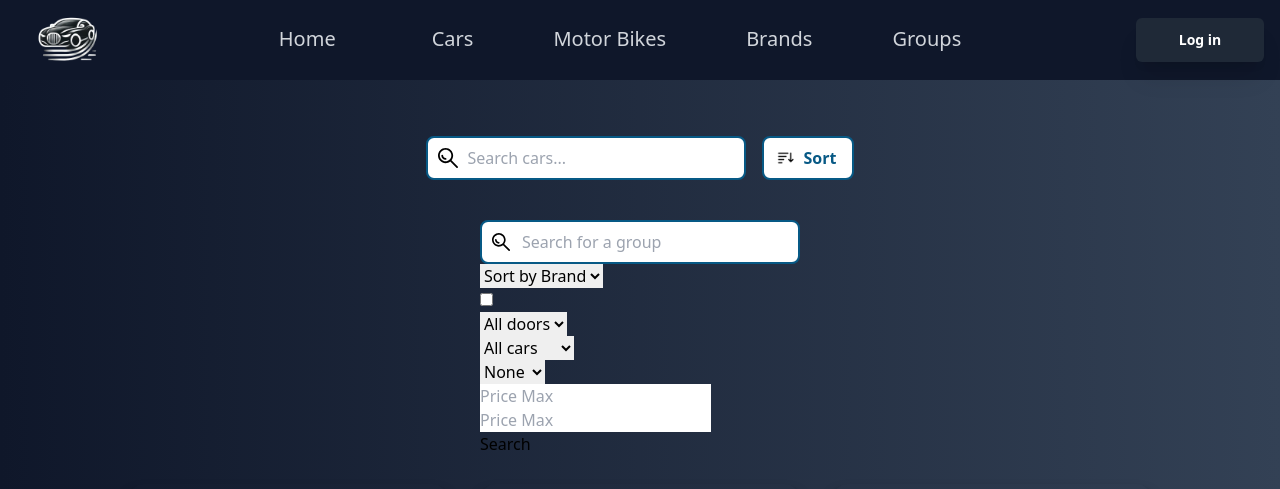
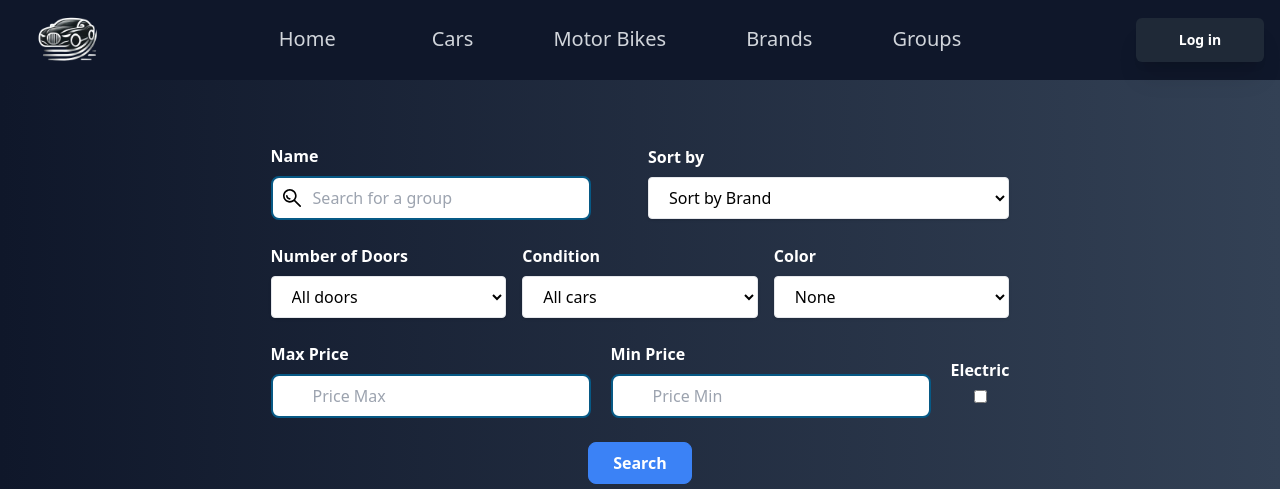
Before and after one commit to monteiroo21/TPW_Project, a Django app: page /cars/ in a window 1280 px wide. Shown: the top 489 px of the page. Run offline with Django 5.2, Linux system fonts and the light colour scheme; data comes from the database, SQL or seed files in the repository; style sheets or scripts are compiled from the project's sources.

Commit message:
car and motos fix design

```diff
--- a/CarStand/app/forms.py
+++ b/CarStand/app/forms.py
@@ -46,7 +46,7 @@ class CarSortAndFilter(forms.Form):
             ("2", "Sort by Price"),
             ("3", "Sort by Year")
         ],
-        widget=forms.Select(attrs={'class': 'form-control'}),
+        widget=forms.Select(attrs={'class': 'form-control block appearance-none w-full bg-white border border-gray-400 hover:border-gray-500 px-4 py-2 pr-8 rounded shadow leading-tight focus:outline-none focus:shadow-outline'}),
         label=''
     )
 
@@ -62,7 +62,7 @@ class CarSortAndFilter(forms.Form):
             ("3", "3 doors"),
             ("5", "5 doors")
         ],
-        widget=forms.Select(attrs={'class': 'form-control'}),
+        widget=forms.Select(attrs={'class': 'form-control block appearance-none w-full bg-white border border-gray-400 hover:border-gray-500 px-4 py-2 pr-8 rounded shadow leading-tight focus:outline-none focus:shadow-outline'}),
         label=''
     )
 
@@ -72,7 +72,7 @@ class CarSortAndFilter(forms.Form):
             ("true", "New Cars"),
             ("false", "Used cars")
         ],
-        widget=forms.Select(attrs={'class': 'form-control'}),
+        widget=forms.Select(attrs={'class': 'form-control block appearance-none w-full bg-white border border-gray-400 hover:border-gray-500 px-4 py-2 pr-8 rounded shadow leading-tight focus:outline-none focus:shadow-outline'}),
         label=''
     )
 
@@ -87,18 +87,79 @@ class CarSortAndFilter(forms.Form):
             ("grey", "grey"),
             ("green", "green")
         ],
-        widget=forms.Select(attrs={'class': 'form-control'}),
+        widget=forms.Select(attrs={'class': 'form-control block appearance-none w-full bg-white border border-gray-400 hover:border-gray-500 px-4 py-2 pr-8 rounded shadow leading-tight focus:outline-none focus:shadow-outline'}),
         label=''
     )
 
     priceMax = forms.DecimalField(
-        widget=forms.TextInput(attrs={'placeholder': 'Price Max'}),
+        widget=forms.TextInput(attrs={'class':'w-80 pl-10 pr-4 py-2 border-2 border-sky-800 bg-white rounded-lg focus:outline-none focus:ring-2 focus:ring-sky-800','placeholder': 'Price Max'}),
         required=False,
         label=''
     )
 
     priceMin = forms.DecimalField(
-        widget=forms.TextInput(attrs={'placeholder': 'Price Max'}),
+        widget=forms.TextInput(attrs={'class':'w-80 pl-10 pr-4 py-2 border-2 border-sky-800 bg-white rounded-lg focus:outline-none focus:ring-2 focus:ring-sky-800','placeholder': 'Price Min'}),
         required=False,
         label=''
     )
+
+
+class MotoSortAndFilter(forms.Form):
+    name = forms.CharField(
+        max_length=100, required=False, widget=forms.TextInput(
+        attrs={
+            'class': 'w-80 pl-10 pr-4 py-2 border-2 border-sky-800 bg-white rounded-lg focus:outline-none focus:ring-2 focus:ring-sky-800',
+                'placeholder': 'Search for a group',
+                'style': 'background-image: url(/static/imgs/search.svg); background-repeat: no-repeat; background-position: 10px center; background-size: 18px;'
+            }
+            ),
+            label=''
+        )
+
+    sort = forms.ChoiceField(
+        choices=[
+            ("1", "Sort by Brand"),
+            ("2", "Sort by Price"),
+            ("3", "Sort by Year")
+        ],
+        widget=forms.Select(attrs={'class': 'form-control block appearance-none w-full bg-white border border-gray-400 hover:border-gray-500 px-4 py-2 pr-8 rounded shadow leading-tight focus:outline-none focus:shadow-outline'}),
+        label=''
+    )
+
+
+    newOrUsed = forms.ChoiceField(
+        choices=[
+            ("All", "All cars"),
+            ("true", "New Cars"),
+            ("false", "Used cars")
+        ],
+        widget=forms.Select(attrs={'class': 'form-control block appearance-none w-full bg-white border border-gray-400 hover:border-gray-500 px-4 py-2 pr-8 rounded shadow leading-tight focus:outline-none focus:shadow-outline'}),
+        label=''
+    )
+
+
+    color = forms.ChoiceField(
+        choices=[
+            ("None", "None"),
+            ("blue", "blue"),
+            ("red", "red"),
+            ("white", "white"),
+            ("black", "black"),
+            ("grey", "grey"),
+            ("green", "green")
+        ],
+        widget=forms.Select(attrs={'class': 'form-control block appearance-none w-full bg-white border border-gray-400 hover:border-gray-500 px-4 py-2 pr-8 rounded shadow leading-tight focus:outline-none focus:shadow-outline'}),
+        label=''
+    )
+
+    priceMax = forms.DecimalField(
+        widget=forms.TextInput(attrs={'class':'w-80 pl-10 pr-4 py-2 border-2 border-sky-800 bg-white rounded-lg focus:outline-none focus:ring-2 focus:ring-sky-800','placeholder': 'Price Max'}),
+        required=False,
+        label=''
+    )
+
+    priceMin = forms.DecimalField(
+        widget=forms.TextInput(attrs={'class':'w-80 pl-10 pr-4 py-2 border-2 border-sky-800 bg-white rounded-lg focus:outline-none focus:ring-2 focus:ring-sky-800','placeholder': 'Price Min'}),
+        required=False,
+        label=''
+    )
--- a/CarStand/app/templates/cars.html
+++ b/CarStand/app/templates/cars.html
@@ -1,53 +1,107 @@
-{% extends "index.html" %}
+{% extends "index.html" %} {% block content %} {% load static %}
+<div class="flex flex-col items-center mx-16">
+  <form action="." method="post" class="space-y-6">
+    {% csrf_token %}
 
-{% block content %}
-{% load static %}
-<div class="flex flex-col items-center mx-20">
-    <div class="flex justify-center gap-4 w-full mb-6 py-4">
-        <div class="relative w-80">
-            <input type="text" placeholder="Search cars..."
-                class="w-full pl-10 pr-4 py-2 border-2 border-sky-800 bg-white rounded-lg focus:outline-none focus:ring-2 focus:ring-sky-800">
-            <img src="{% static 'imgs/search.svg' %}" alt="Search Icon"
-                class="absolute left-3 top-1/2 transform -translate-y-1/2 w-5 h-5 text-gray-500">
+    <!-- Nome do Carro -->
+    <div class="flex items-center space-x-4">
+      <div class="flex-1">
+        <label for="id_name" class="block text-white font-semibold mb-2"
+          >Name</label
+        >
+        {{ form.name }}
       </div>
 
-        <div class="relative">
-            <button onclick="toggleDropdown()" id="dropdownButton"
-                class="flex items-center bg-white text-sky-800 text-base border-2 border-sky-800 font-bold pl-10 pr-4 py-2 rounded-lg hover:bg-sky-950 focus:outline-none relative">
-                <img src="{% static 'imgs/sort.png' %}" alt="Sort Icon"
-                    class="absolute left-3 top-1/2 transform -translate-y-1/2 w-5 h-5 text-gray-500">
-                Sort
-            </button>
-            <div id="dropdownMenu"
-                class="hidden absolute right-0 mt-2 w-48 bg-white rounded-lg shadow-lg border border-gray-200">
-                <a href="#" class="block px-4 py-2 text-gray-700 hover:bg-gray-100" onclick="closeDropdown()">Filter by
-                    Price</a>
-                <a href="#" class="block px-4 py-2 text-gray-700 hover:bg-gray-100" onclick="closeDropdown()">Filter by
-                    Brand</a>
-                <a href="#" class="block px-4 py-2 text-gray-700 hover:bg-gray-100" onclick="closeDropdown()">Filter by
-                    Year</a>
+      <!-- Tipo de Ordenação -->
+      <div class="flex-1">
+        <label for="id_sort" class="block text-white font-semibold mb-2"
+          >Sort by</label
+        >
+        {{ form.sort }}
+      </div>
+    </div>
+
+
+
+    <!-- Número de Portas, Novo ou Usado, Cor - Linha única -->
+    <div class="flex items-center space-x-4">
+      <div class="flex-1">
+        <label for="id_numberDoors" class="block text-white font-semibold mb-2"
+          >Number of Doors</label
+        >
+        {{ form.numberDoors }}
+      </div>
+
+      <div class="flex-1">
+        <label for="id_newOrUsed" class="block text-white font-semibold mb-2"
+          >Condition</label
+        >
+        {{ form.newOrUsed }}
+      </div>
+
+      <div class="flex-1">
+        <label for="id_color" class="block text-white font-semibold mb-2"
+          >Color</label
+        >
+        {{ form.color }}
+      </div>
+    </div>
+
+
+    <!-- Preço Máximo e Mínimo + Is Electric na mesma linha -->
+    <div class="flex items-center space-x-5">
+        <!-- Max Price -->
+        <div class="flex-1">
+            <label for="id_priceMax" class="block text-white font-semibold mb-2">Max Price</label>
+            {{ form.priceMax }}
+        </div>
+
+        <!-- Min Price -->
+        <div class="flex-1" >
+            <label for="id_priceMin" class="block text-white font-semibold mb-2">Min Price</label>
+            {{ form.priceMin }}
+        </div>
+
+        <!-- Is Electric -->
+        <div class="flex-1 flex flex-col items-center">
+            <label for="id_isElectric" class="block text-white font-semibold mb-2">Electric</label>
+            <div class="flex justify-center">
+                {{ form.isElectric }}
             </div>
         </div>
     </div>
 
-    <form action="." method="post">
-        {% csrf_token %}
-        {{ form }}
-        <input type="submit" value="Search">
+    <!-- Botão de Enviar -->
+    <div class="text-center">
+      <button
+        type="submit"
+        class="bg-blue-500 hover:bg-blue-700 text-white font-semibold py-2 px-6 border border-blue-500 rounded-lg"
+      >
+        Search
+      </button>
+    </div>
   </form>
 
   <div class="flex gap-8 w-full py-6 px-2 mt-1 justify-center flex-wrap">
     {% for car in cars %}
     <div
-            class="w-80 h-96 rounded-2xl shadow-lg shadow-zinc-950 p-2 flex flex-col justify-between items-center mb-8">
-            <img src="{{ car.image.url }}" alt="{{ car.model }}" class="w-full h-52 object-contain">
+      class="w-80 h-96 rounded-2xl shadow-lg shadow-zinc-950 p-2 flex flex-col justify-between items-center mb-8"
+    >
+      <img
+        src="{{ car.image.url }}"
+        alt="{{ car.model }}"
+        class="w-full h-52 object-contain"
+      />
 
       <div class="w-full text-center bg-white py-1 rounded-xl mt-auto">
-                <h2 class="text-lg font-bold">{{ car.model.brand.name }} {{ car.model.name }}</h2>
+        <h2 class="text-lg font-bold">
+          {{ car.model.brand.name }} {{ car.model.name }}
+        </h2>
         <p class="text-sm text-gray-600">Price: {{ car.price }}€</p>
         <a href="{% url 'car_detail' car.id %}">
           <button
-                        class="mt-6 bg-sky-800 text-white text-base font-bold px-3 py-1 rounded-lg hover:bg-sky-950 focus:outline-none mb-2">
+            class="mt-6 bg-sky-800 text-white text-base font-bold px-3 py-1 rounded-lg hover:bg-sky-950 focus:outline-none mb-2"
+          >
             View Details
           </button>
         </a>
@@ -56,12 +110,10 @@
     {% endfor %}
   </div>
 </div>
-{% endblock %}
-
-{% block extra_content %}
-<link href="{% static 'content/style.css' %}" rel="stylesheet">
-<link href="{% static 'content/tailwind.css' %}" rel="stylesheet">
-<link href="{% static 'content/stylespages.css' %}" rel="stylesheet">
+{% endblock %} {% block extra_content %}
+<link href="{% static 'content/style.css' %}" rel="stylesheet" />
+<link href="{% static 'content/tailwind.css' %}" rel="stylesheet" />
+<link href="{% static 'content/stylespages.css' %}" rel="stylesheet" />
 
 <script>
   function toggleDropdown() {
@@ -77,7 +129,10 @@
   window.addEventListener("click", function (event) {
     var dropdownMenu = document.getElementById("dropdownMenu");
     var dropdownButton = document.getElementById("dropdownButton");
-        if (!dropdownButton.contains(event.target) && !dropdownMenu.contains(event.target)) {
+    if (
+      !dropdownButton.contains(event.target) &&
+      !dropdownMenu.contains(event.target)
+    ) {
       dropdownMenu.classList.add("hidden");
     }
   });
--- a/CarStand/app/views.py
+++ b/CarStand/app/views.py
@@ -1,6 +1,6 @@
 from django.core.handlers.wsgi import WSGIRequest
 from django.shortcuts import render, redirect, get_object_or_404,HttpResponse
-from app.forms import SignUpForm, LoginForm, GroupSearchForm, BrandSearchForm,CarSortAndFilter
+from app.forms import MotoSortAndFilter, SignUpForm, LoginForm, GroupSearchForm, BrandSearchForm,CarSortAndFilter
 from django.contrib.auth import login, authenticate, logout
 from .models import Group, Brand, Profile
 from django.db.models import Q
@@ -266,7 +266,59 @@ def negate(request, car_id,profile_id):
 
 def motorbikes(request):
     motosList=Moto.objects.all()
-    context = {"motos":motosList}
+    form = MotoSortAndFilter(request.POST or None)
+
+    if request.method == 'POST' and form.is_valid():
+        if form.cleaned_data['name']:
+            search_terms = form.cleaned_data['name'].split()
+            name_query = Q()
+            match_found = False
+
+            for i in range(len(search_terms), 0, -1):
+                possible_brand = " ".join(search_terms[:i])
+                remaining_terms = search_terms[i:]
+
+                brand_query = Q(model__brand__name__icontains=possible_brand)
+                model_query = Q()
+
+                for term in remaining_terms:
+                    model_query &= Q(model__name__icontains=term)
+
+                if remaining_terms:
+                    name_query = brand_query & model_query
+                else:
+                    name_query = brand_query | Q(model__name__icontains=possible_brand)
+
+                if motosList.filter(name_query).exists():
+                    match_found = True
+                    motosList = motosList.filter(name_query)
+                    break
+
+            if not match_found:
+                generic_query = Q()
+                for term in search_terms:
+                    generic_query |= Q(model__name__icontains=term) | Q(model__brand__name__icontains=term)
+                motosList = motosList.filter(generic_query)
+
+
+        if form.cleaned_data.get('priceMin') is not None:
+            motosList = motosList.filter(price__gte=form.cleaned_data['priceMin'])
+        if form.cleaned_data.get('priceMax') is not None:
+            motosList = motosList.filter(price__lte=form.cleaned_data['priceMax'])
+        if form.cleaned_data['newOrUsed'] != "All":
+            motosList = motosList.filter(new=form.cleaned_data['newOrUsed'] == "true")
+        if form.cleaned_data['color'] != "None":
+            motosList = motosList.filter(color__icontains=form.cleaned_data['color'])
+
+        sort_option = form.cleaned_data['sort']
+        if sort_option == "1":
+            motosList = motosList.order_by('model__brand__name')
+        elif sort_option == "2":
+            motosList = motosList.order_by('price')
+        elif sort_option == "3":
+            motosList = motosList.order_by('year')
+
+    context = {"motos": motosList, "form": form}
     return render(request, 'motorbikes.html', context)
 
 # def brands(request):
```
Also changed, not shown: CarStand/app/templates/motorbikes.html (+86 -37 lines). Lines whose indentation alone changed are shown as unchanged.
